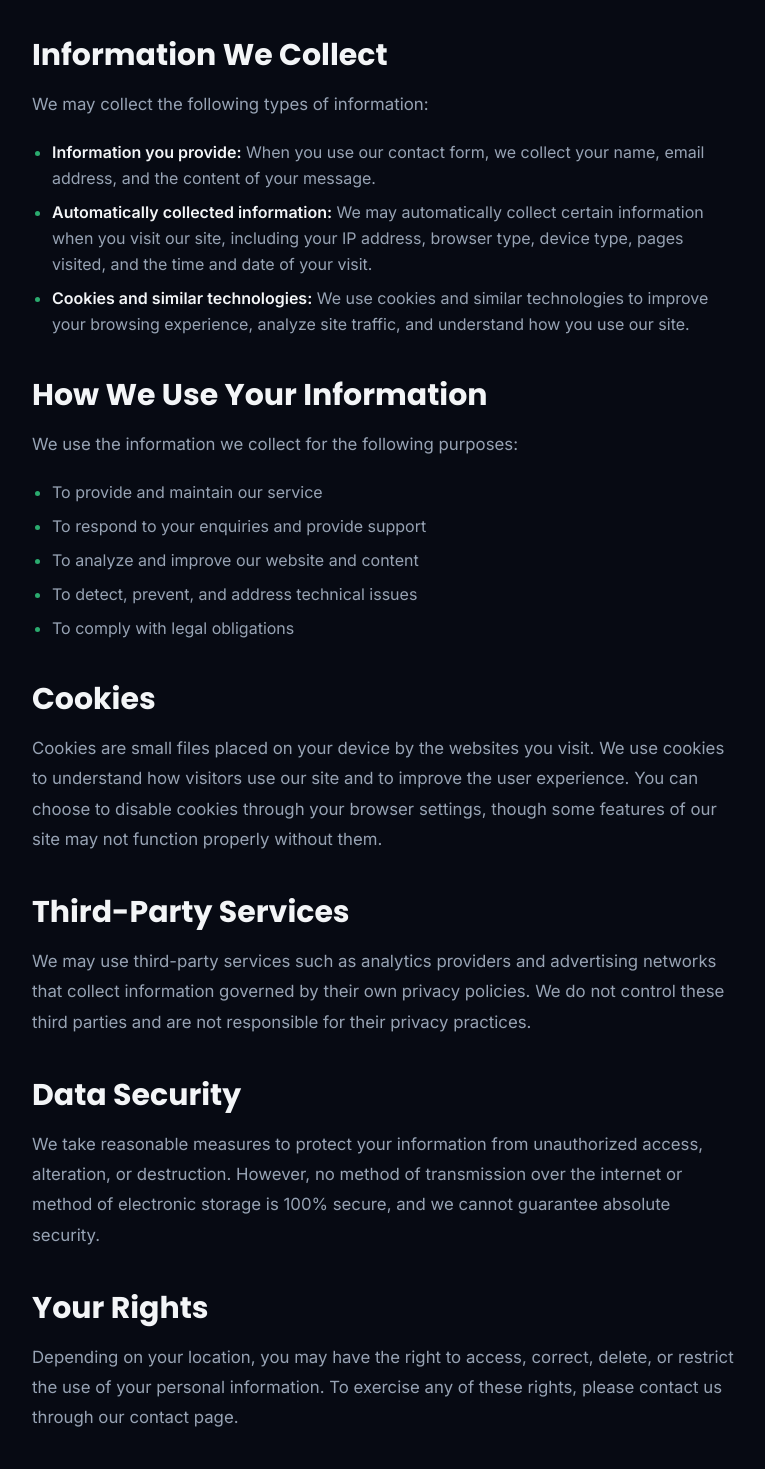
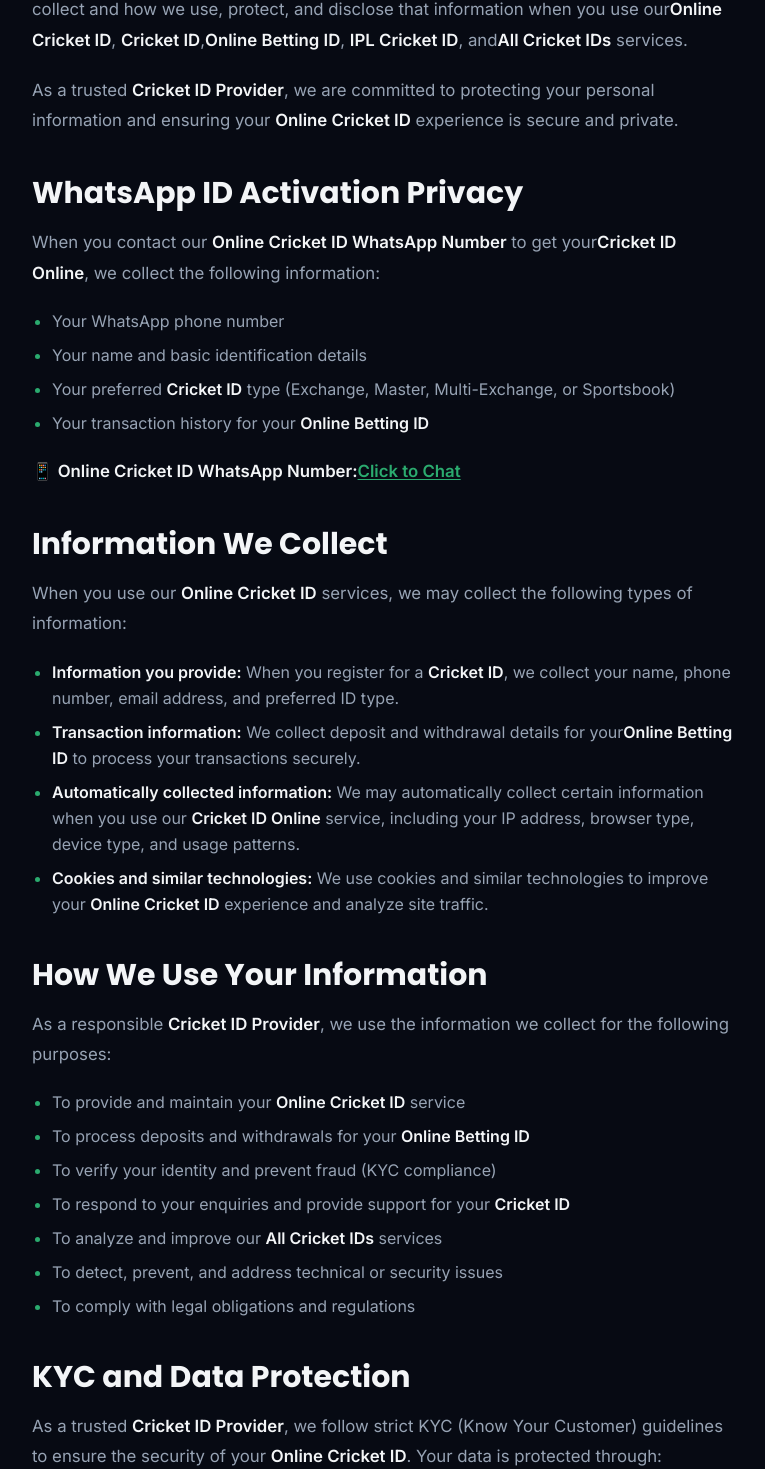
Before and after one commit to vsvivek2006/betiddd, a Next.js app: page /privacy-policy in a window 1280 px wide. Shown: the part 797-2266 px from the top of the page, without its empty margins (256-1021 px from the left). Built offline with nearby package versions, Linux system fonts and the light colour scheme.

Commit message:
Update Privacy Policy for Online Cricket ID services

```diff
--- a/app/privacy-policy/page.tsx
+++ b/app/privacy-policy/page.tsx
@@ -1,78 +1,303 @@
 import type { Metadata } from 'next';
 import { buildMetadata } from '@/lib/seo';
 import LegalPageLayout from '@/components/layout/legal-page-layout';
+import Link from 'next/link';
 
+// ============================================
+// WHATSAPP LINK
+// ============================================
+const WHATSAPP_LINK = 'https://wa.link/onlinecricketid';
+const WHATSAPP_NUMBER = '+91XXXXXXXXXX'; // Replace with actual number
+
+// ============================================
+// METADATA WITH TARGET KEYWORDS
+// ============================================
 export const metadata: Metadata = buildMetadata({
-  title: 'Privacy Policy',
-  description: 'CricketScoreHQ privacy policy: what data we collect, how we use it, and your rights regarding your personal information.',
+  title: 'Online Cricket ID Privacy Policy – Cricket ID Provider Privacy 2026',
+  description:
+    'Read our Privacy Policy for Online Cricket ID, Cricket ID & Online Betting ID services. Learn how we protect your data as a trusted Cricket ID Provider.',
   path: '/privacy-policy',
+  keywords: [
+    'Online Cricket ID',
+    'Cricket ID',
+    'Online Betting ID',
+    'Online Cricket ID Whatsapp Number',
+    'Cricket Id Online',
+    'Best Online Cricket ID',
+    'Ipl Cricket Id',
+    'All cricket Id',
+    'Cricket Id Provider',
+    'Online Cricket ID Privacy',
+    'Cricket ID Privacy Policy',
+  ],
 });
 
+// ============================================
+// MAIN COMPONENT
+// ============================================
 export default function PrivacyPolicyPage() {
   return (
     <LegalPageLayout
-      title="Privacy Policy"
-      description="How CricketScoreHQ collects, uses, and protects your information."
+      title="Online Cricket ID Privacy Policy"
+      description="How we collect, use, and protect your information when you use our Online Cricket ID, Cricket ID & Online Betting ID services. Your privacy matters to us as a trusted Cricket ID Provider."
       breadcrumbName="Privacy Policy"
-      lastUpdated="July 2025"
+      lastUpdated="August 2026"
     >
+      {/* ====== INTRODUCTION ====== */}
       <h2>Introduction</h2>
       <p>
-        At CricketScoreHQ, accessible from this website, one of our main priorities is the privacy of our visitors. This Privacy Policy describes the types of information we may collect and how we use, protect, and disclose that information.
+        At <strong>Online Cricket ID Provider</strong>, accessible from this website, one of our main
+        priorities is the privacy of our visitors. This Privacy Policy describes the types of information
+        we may collect and how we use, protect, and disclose that information when you use our
+        <strong>Online Cricket ID</strong>, <strong>Cricket ID</strong>,
+        <strong>Online Betting ID</strong>, <strong>IPL Cricket ID</strong>, and
+        <strong>All Cricket IDs</strong> services.
+      </p>
+      <p>
+        As a trusted <strong>Cricket ID Provider</strong>, we are committed to protecting your personal
+        information and ensuring your <strong>Online Cricket ID</strong> experience is secure and private.
       </p>
 
+      {/* ====== WHATSAPP ACTIVATION PRIVACY ====== */}
+      <h2>WhatsApp ID Activation Privacy</h2>
+      <p>
+        When you contact our <strong>Online Cricket ID WhatsApp Number</strong> to get your
+        <strong>Cricket ID Online</strong>, we collect the following information:
+      </p>
+      <ul>
+        <li>Your WhatsApp phone number</li>
+        <li>Your name and basic identification details</li>
+        <li>Your preferred <strong>Cricket ID</strong> type (Exchange, Master, Multi-Exchange, or Sportsbook)</li>
+        <li>Your transaction history for your <strong>Online Betting ID</strong></li>
+      </ul>
+      <p>
+        📱 <strong>Online Cricket ID WhatsApp Number:</strong>
+        <a
+          href={WHATSAPP_LINK}
+          target="_blank"
+          rel="noopener noreferrer"
+          className="text-primary font-semibold hover:underline"
+        >
+          Click to Chat
+        </a>
+      </p>
+
+      {/* ====== INFORMATION WE COLLECT ====== */}
       <h2>Information We Collect</h2>
-      <p>We may collect the following types of information:</p>
+      <p>
+        When you use our <strong>Online Cricket ID</strong> services, we may collect the following
+        types of information:
+      </p>
       <ul>
-        <li><strong>Information you provide:</strong> When you use our contact form, we collect your name, email address, and the content of your message.</li>
-        <li><strong>Automatically collected information:</strong> We may automatically collect certain information when you visit our site, including your IP address, browser type, device type, pages visited, and the time and date of your visit.</li>
-        <li><strong>Cookies and similar technologies:</strong> We use cookies and similar technologies to improve your browsing experience, analyze site traffic, and understand how you use our site.</li>
+        <li>
+          <strong>Information you provide:</strong> When you register for a <strong>Cricket ID</strong>,
+          we collect your name, phone number, email address, and preferred ID type.
+        </li>
+        <li>
+          <strong>Transaction information:</strong> We collect deposit and withdrawal details for your
+          <strong>Online Betting ID</strong> to process your transactions securely.
+        </li>
+        <li>
+          <strong>Automatically collected information:</strong> We may automatically collect certain
+          information when you use our <strong>Cricket ID Online</strong> service, including your IP
+          address, browser type, device type, and usage patterns.
+        </li>
+        <li>
+          <strong>Cookies and similar technologies:</strong> We use cookies and similar technologies
+          to improve your <strong>Online Cricket ID</strong> experience and analyze site traffic.
+        </li>
       </ul>
 
+      {/* ====== HOW WE USE YOUR INFORMATION ====== */}
       <h2>How We Use Your Information</h2>
-      <p>We use the information we collect for the following purposes:</p>
+      <p>
+        As a responsible <strong>Cricket ID Provider</strong>, we use the information we collect for
+        the following purposes:
+      </p>
       <ul>
-        <li>To provide and maintain our service</li>
-        <li>To respond to your enquiries and provide support</li>
-        <li>To analyze and improve our website and content</li>
-        <li>To detect, prevent, and address technical issues</li>
-        <li>To comply with legal obligations</li>
+        <li>To provide and maintain your <strong>Online Cricket ID</strong> service</li>
+        <li>To process deposits and withdrawals for your <strong>Online Betting ID</strong></li>
+        <li>To verify your identity and prevent fraud (KYC compliance)</li>
+        <li>To respond to your enquiries and provide support for your <strong>Cricket ID</strong></li>
+        <li>To analyze and improve our <strong>All Cricket IDs</strong> services</li>
+        <li>To detect, prevent, and address technical or security issues</li>
+        <li>To comply with legal obligations and regulations</li>
       </ul>
 
+      {/* ====== KYC AND DATA PROTECTION ====== */}
+      <h2>KYC and Data Protection</h2>
+      <p>
+        As a trusted <strong>Cricket ID Provider</strong>, we follow strict KYC (Know Your Customer)
+        guidelines to ensure the security of your <strong>Online Cricket ID</strong>. Your data is
+        protected through:
+      </p>
+      <ul>
+        <li><strong>Encryption:</strong> All your <strong>Cricket ID</strong> data is encrypted during transmission</li>
+        <li><strong>Secure Storage:</strong> Your <strong>Online Betting ID</strong> information is stored securely</li>
+        <li><strong>Limited Access:</strong> Only authorized personnel can access your <strong>All Cricket IDs</strong> data</li>
+        <li><strong>Regular Audits:</strong> We regularly audit our security practices for your <strong>IPL Cricket ID</strong></li>
+      </ul>
+
+      {/* ====== COOKIES ====== */}
       <h2>Cookies</h2>
       <p>
-        Cookies are small files placed on your device by the websites you visit. We use cookies to understand how visitors use our site and to improve the user experience. You can choose to disable cookies through your browser settings, though some features of our site may not function properly without them.
+        Cookies are small files placed on your device by the websites you visit. We use cookies to
+        understand how visitors use our <strong>Online Cricket ID</strong> services and to improve
+        the user experience. You can choose to disable cookies through your browser settings, though
+        some features of our <strong>Cricket ID</strong> services may not function properly without them.
       </p>
 
+      {/* ====== THIRD-PARTY SERVICES ====== */}
       <h2>Third-Party Services</h2>
       <p>
-        We may use third-party services such as analytics providers and advertising networks that collect information governed by their own privacy policies. We do not control these third parties and are not responsible for their privacy practices.
+        We may use third-party services such as payment gateways and analytics providers that collect
+        information governed by their own privacy policies. We do not control these third parties and
+        are not responsible for their privacy practices.
+      </p>
+      <p>
+        Our <strong>Online Cricket ID WhatsApp Number</strong> redirects to WhatsApp, which is governed
+        by WhatsApp's own privacy policy. Please review WhatsApp's privacy policy for more information
+        about how they handle your data.
       </p>
 
+      {/* ====== DATA SECURITY ====== */}
       <h2>Data Security</h2>
       <p>
-        We take reasonable measures to protect your information from unauthorized access, alteration, or destruction. However, no method of transmission over the internet or method of electronic storage is 100% secure, and we cannot guarantee absolute security.
+        We take reasonable measures to protect your <strong>Online Cricket ID</strong> information from
+        unauthorized access, alteration, or destruction. However, no method of transmission over the
+        internet or method of electronic storage is 100% secure, and we cannot guarantee absolute security.
+      </p>
+      <p>
+        To keep your <strong>Cricket ID</strong> safe, we recommend:
+      </p>
+      <ul>
+        <li>Never sharing your <strong>Online Betting ID</strong> credentials with anyone</li>
+        <li>Using a unique and strong password for your <strong>Cricket ID Online</strong></li>
+        <li>Enabling two-factor authentication if available</li>
+        <li>Contacting us immediately if you suspect unauthorized access to your <strong>All Cricket IDs</strong></li>
+      </ul>
+
+      {/* ====== YOUR RIGHTS ====== */}
+      <h2>Your Rights</h2>
+      <p>
+        As a user of our <strong>Online Cricket ID</strong> services, you have the following rights:
+      </p>
+      <ul>
+        <li><strong>Access:</strong> Request a copy of your <strong>Cricket ID</strong> data</li>
+        <li><strong>Correction:</strong> Correct inaccurate information in your <strong>Online Betting ID</strong></li>
+        <li><strong>Deletion:</strong> Request deletion of your <strong>Cricket ID Online</strong> data</li>
+        <li><strong>Restriction:</strong> Restrict processing of your <strong>All Cricket IDs</strong> information</li>
+        <li><strong>Portability:</strong> Transfer your <strong>IPL Cricket ID</strong> data to another provider</li>
+      </ul>
+      <p>
+        To exercise any of these rights, please contact us through our
+        <Link href="/contact" className="text-primary hover:underline">contact page</Link> or via
+        WhatsApp at our <strong>Online Cricket ID WhatsApp Number</strong>.
       </p>
 
-      <h2>Your Rights</h2>
+      {/* ====== CHILDREN'S PRIVACY ====== */}
+      <h2>Children's Privacy</h2>
       <p>
-        Depending on your location, you may have the right to access, correct, delete, or restrict the use of your personal information. To exercise any of these rights, please contact us through our contact page.
+        Our <strong>Online Cricket ID</strong> services are not directed to children under the age of 18.
+        We do not knowingly collect personal information from children under 18. If you believe a child
+        has provided us with personal information, please contact us and we will take steps to delete
+        such information.
       </p>
 
-      <h2>Children\'s Privacy</h2>
+      {/* ====== CHANGES TO THIS POLICY ====== */}
+      <h2>Changes to This Policy</h2>
       <p>
-        Our website is not directed to children under the age of 13. We do not knowingly collect personal information from children under 13. If you believe a child has provided us with personal information, please contact us and we will take steps to delete such information.
+        We may update this Privacy Policy from time to time. We will notify you of any changes by posting
+        the new policy on this page and updating the "last updated" date. You are advised to check this
+        page periodically for any changes regarding your <strong>Online Cricket ID</strong> privacy.
       </p>
 
-      <h2>Changes to This Policy</h2>
-      <p>
-        We may update this Privacy Policy from time to time. We will notify you of any changes by posting the new policy on this page and updating the &ldquo;last updated&rdquo; date.
-      </p>
-
+      {/* ====== CONTACT US ====== */}
       <h2>Contact Us</h2>
       <p>
-        If you have any questions about this Privacy Policy, please <a href="/contact">contact us</a>.
+        If you have any questions about this Privacy Policy, our <strong>Online Cricket ID</strong>
+        services, or our <strong>Cricket ID Provider</strong> data practices, please contact us:
       </p>
+      <ul>
+        <li>
+          📱 <strong>Online Cricket ID WhatsApp Number:</strong>
+          <a
+            href={WHATSAPP_LINK}
+            target="_blank"
+            rel="noopener noreferrer"
+            className="text-primary font-semibold hover:underline"
+          >
+            Click to Chat
+          </a>
+        </li>
+        <li>
+          📧 <strong>Email:</strong>
+          <a href="mailto:support@onlinecricketid.com" className="text-primary hover:underline">
+            support@onlinecricketid.com
+          </a>
+        </li>
+        <li>
+          📍 <strong>Contact Page:</strong>
+          <Link href="/contact" className="text-primary hover:underline">
+            Contact Us
+          </Link>
+        </li>
+      </ul>
+
+      {/* ====== WHATSAPP CTA ====== */}
+      <div style={{
+        marginTop: '2rem',
+        padding: '1.5rem',
+        backgroundColor: '#f0fdf4',
+        borderRadius: '0.75rem',
+        border: '1px solid #86efac',
+      }}>
+        <h3 style={{ fontSize: '1.125rem', fontWeight: 'bold', marginBottom: '0.5rem' }}>
+          🏏 Get Your Online Cricket ID Now!
+        </h3>
+        <p style={{ color: '#6b7280', marginBottom: '0.75rem' }}>
+          Contact us on WhatsApp for instant activation of your <strong>Online Cricket ID</strong>,
+          <strong>IPL Cricket ID</strong> & <strong>All Cricket IDs</strong>. Your privacy is our priority.
+        </p>
+        <a
+          href={WHATSAPP_LINK}
+          target="_blank"
+          rel="noopener noreferrer"
+          style={{
+            display: 'inline-flex',
+            alignItems: 'center',
+            gap: '0.5rem',
+            backgroundColor: '#16a34a',
+            color: 'white',
+            padding: '0.75rem 1.5rem',
+            borderRadius: '0.5rem',
+            fontWeight: '600',
+            textDecoration: 'none',
+          }}
+        >
+          📱 Chat on WhatsApp – Get ID Now
+        </a>
+        <p style={{ fontSize: '0.75rem', color: '#6b7280', marginTop: '0.5rem' }}>
+          ⏱️ Instant Activation • ₹100 Minimum Deposit • 24/7 Support
+        </p>
+      </div>
+
+      {/* ====== KEYWORD SUMMARY ====== */}
+      <div style={{
+        marginTop: '2rem',
+        padding: '1rem',
+        backgroundColor: '#f3f4f6',
+        borderRadius: '0.5rem',
+        fontSize: '0.75rem',
+        color: '#6b7280',
+      }}>
+        <p>
+          <strong>Keywords:</strong> Online Cricket ID, Cricket ID, Online Betting ID,
+          Online Cricket ID Whatsapp Number, Cricket Id Online, Best Online Cricket ID,
+          Ipl Cricket Id, All cricket Id, Cricket Id Provider, Online Cricket ID Privacy,
+          Cricket ID Privacy Policy
+        </p>
+      </div>
     </LegalPageLayout>
   );
 }
```
